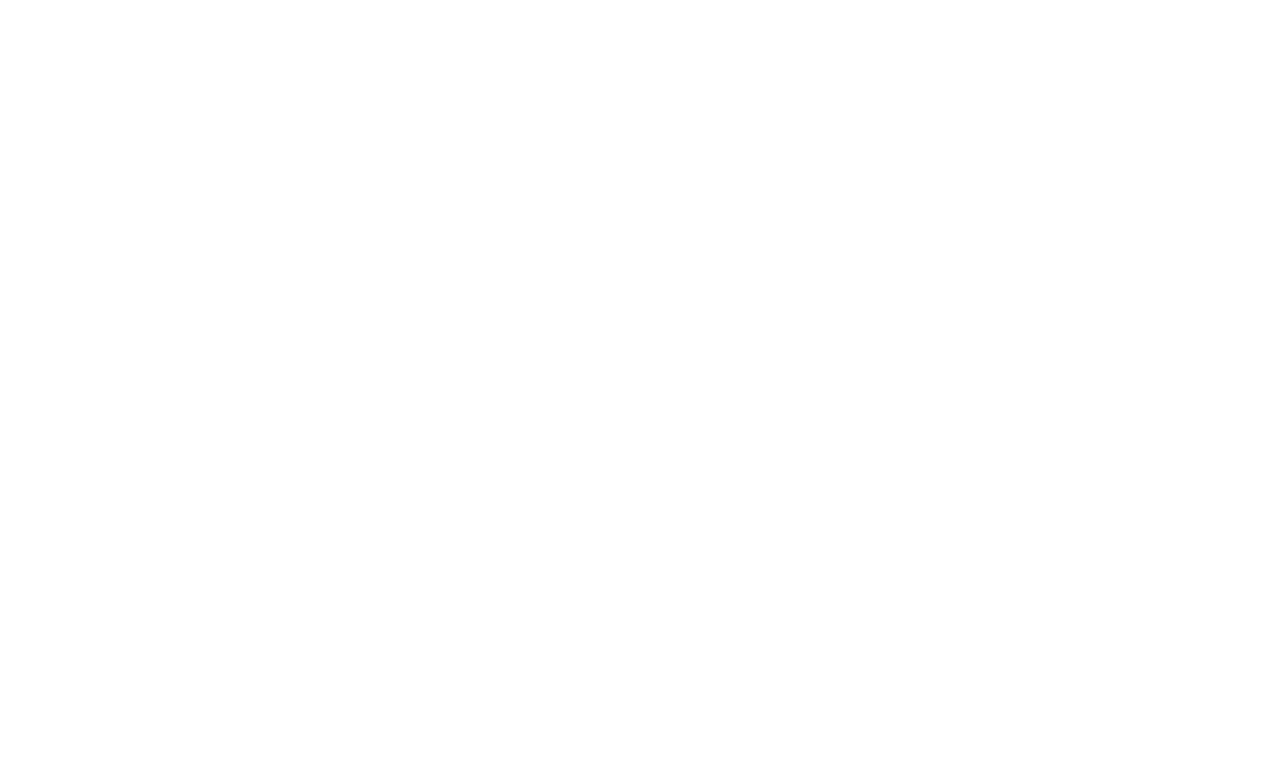
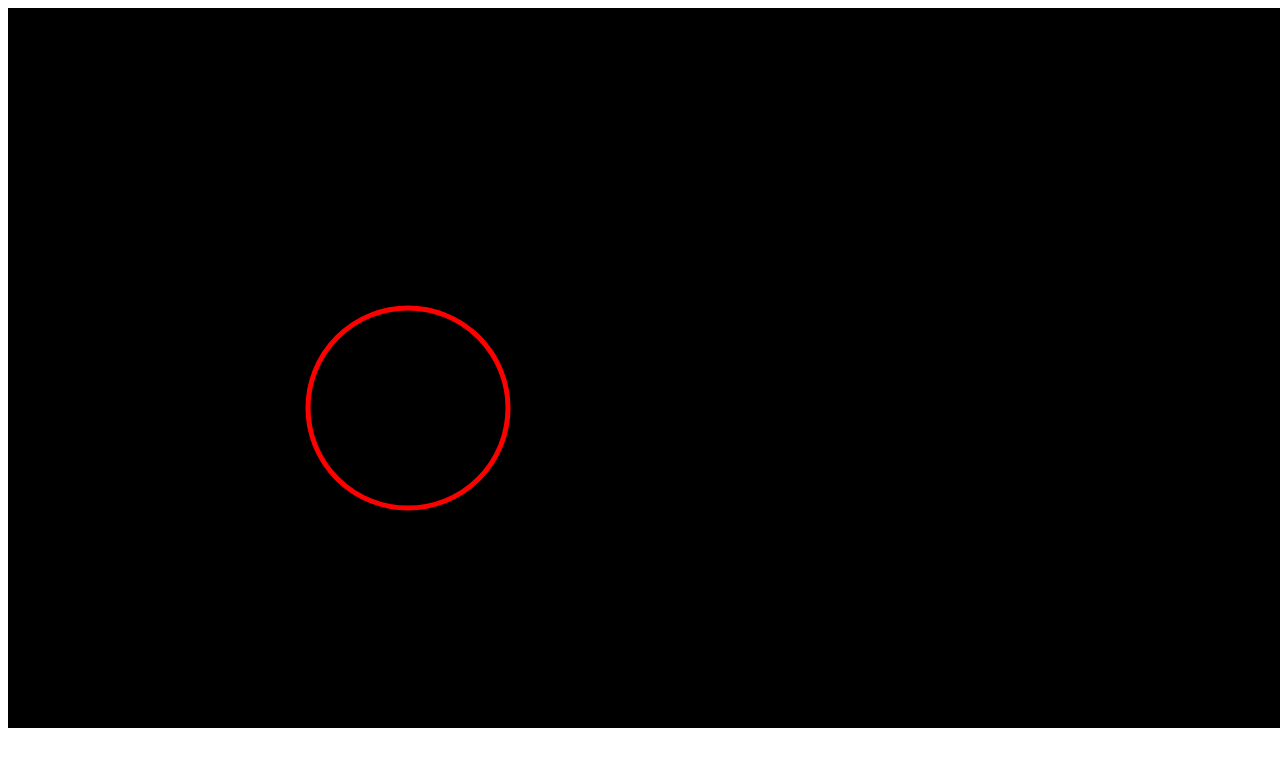
Before and after one commit to flboy1758/agame, a website: page index.html in a window 1280 px wide. Drawn offline with Linux system fonts and the light colour scheme.

Commit message:
Added html canvas and gameloop

```diff
--- a/GameMain.js
+++ b/GameMain.js
@@ -1 +1,19 @@
-console.log('hello world');
+var canvas;
+var ctx;
+function gameLoop() {
+    console.log('loop');
+    requestAnimationFrame(gameLoop);
+    ctx.fillStyle = "black";
+    ctx.fillRect(0, 0, 1280, 720);
+    ctx.beginPath();
+    ctx.strokeStyle = "red";
+    ctx.lineWidth = 5;
+    ctx.arc(400, 400, 100, 0, 2 * Math.PI);
+    ctx.stroke();
+}
+function main() {
+    canvas = document.getElementById('game');
+    ctx = canvas.getContext("2d");
+    gameLoop();
+}
+window.onload = main;
--- a/index.html
+++ b/index.html
@@ -6,6 +6,6 @@
     <script src="GameMain.js"></script>
 </head>
 <body>
-
+<canvas id="game" height="720" width="1280"></canvas>
 </body>
 </html>
```
Also changed, not shown: GameMain.ts (+23 -1 lines).
